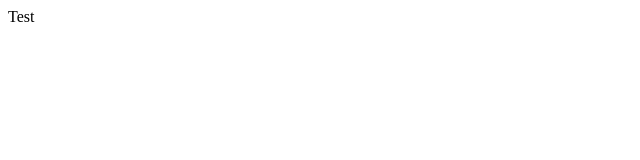
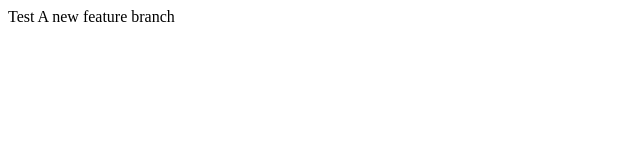
Before and after one commit to hariprasath6895/Day1-Html-css-Git, a plain HTML site: page day2/index.html in a window 1280 px wide. Shown: the whole page, without its empty margins (0-640 px from the left). Drawn offline with Linux system fonts and the light colour scheme.

Commit message:
change one line

```diff
--- a/day2/index.html
+++ b/day2/index.html
@@ -5,5 +5,6 @@
     </head>
     <body>
         Test
+        A new feature branch
     </body>
 </html>
```
